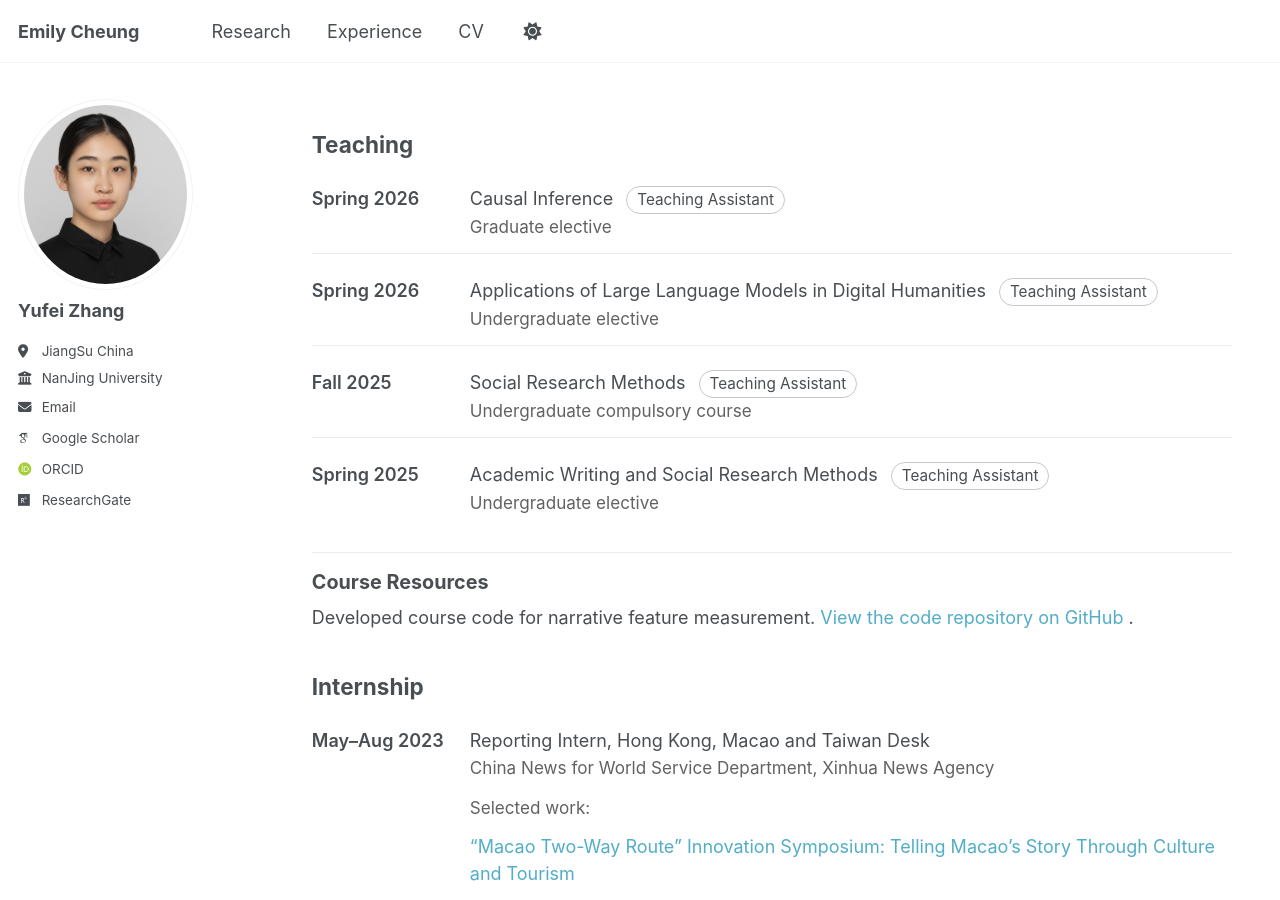
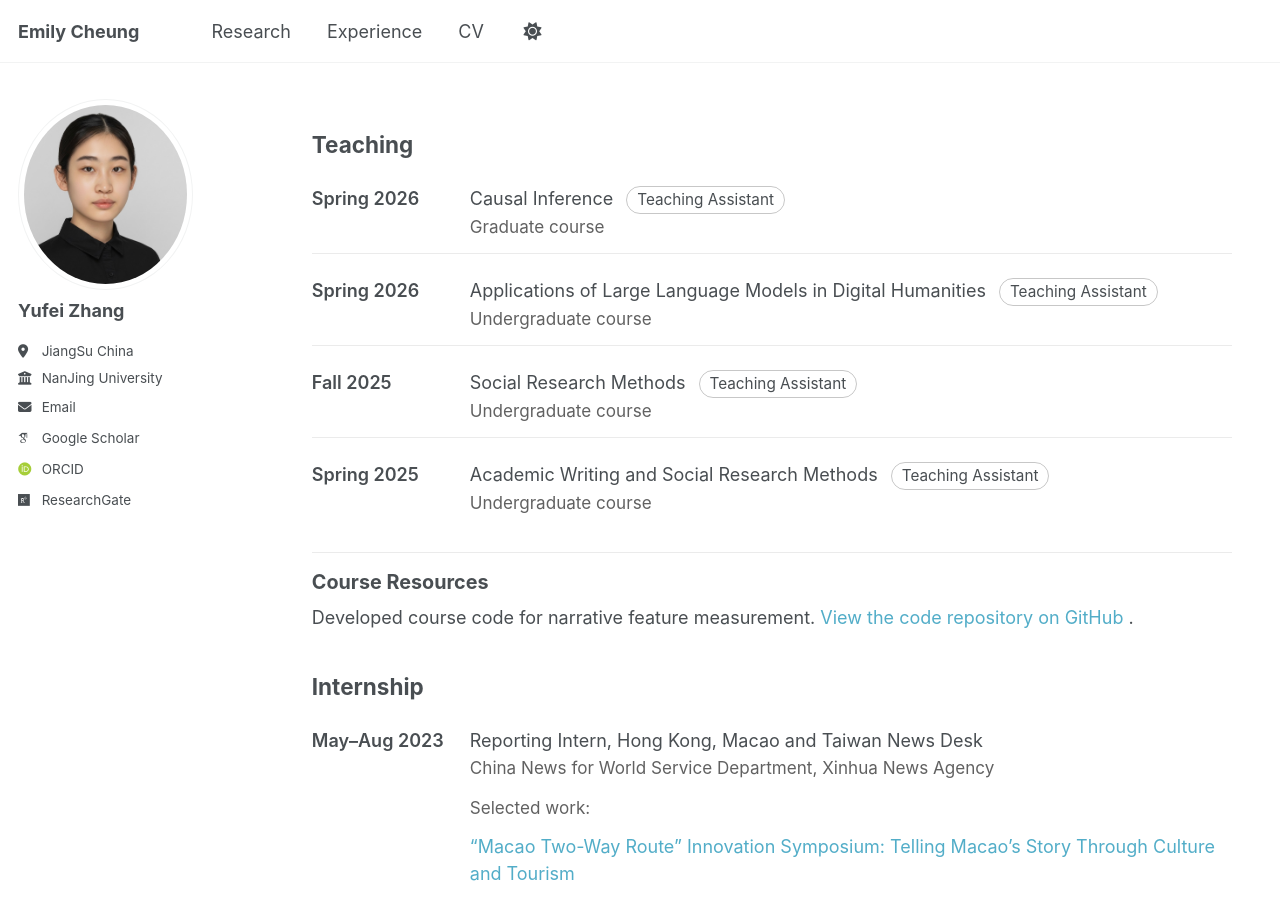
Before and after one commit to Emily-Cheung-1902/Emily-Cheung-1902.github.io, a Jekyll site: the page built from _pages/teaching.html, in a window 1280 px wide and 900 px high. Built offline with Jekyll 4.4.1, drawn with Linux system fonts in a browser that asks for light colours; some web fonts are replaced.

Commit message:
Update teaching.html

```diff
--- a/_pages/teaching.html
+++ b/_pages/teaching.html
@@ -14,7 +14,7 @@ author_profile: true
     <div class="cv-main">
       Causal Inference
       <span class="cv-badge">Teaching Assistant</span>
-      <div class="cv-meta">Graduate elective</div>
+      <div class="cv-meta">Graduate course</div>
     </div>
   </li>
 
@@ -23,7 +23,7 @@ author_profile: true
     <div class="cv-main">
       Applications of Large Language Models in Digital Humanities
       <span class="cv-badge">Teaching Assistant</span>
-      <div class="cv-meta">Undergraduate elective</div>
+      <div class="cv-meta">Undergraduate course</div>
     </div>
   </li>
 
@@ -32,7 +32,7 @@ author_profile: true
     <div class="cv-main">
       Social Research Methods
       <span class="cv-badge">Teaching Assistant</span>
-      <div class="cv-meta">Undergraduate compulsory course</div>
+      <div class="cv-meta">Undergraduate course</div>
     </div>
   </li>
 
@@ -41,7 +41,7 @@ author_profile: true
     <div class="cv-main">
       Academic Writing and Social Research Methods
       <span class="cv-badge">Teaching Assistant</span>
-      <div class="cv-meta">Undergraduate elective</div>
+      <div class="cv-meta">Undergraduate course</div>
     </div>
   </li>
 </ul>
@@ -62,7 +62,7 @@ author_profile: true
     <div class="cv-term">May–Aug 2023</div>
 
     <div class="cv-main">
-      Reporting Intern, Hong Kong, Macao and Taiwan Desk<br/>
+      Reporting Intern, Hong Kong, Macao and Taiwan News Desk<br/>
       <span class="cv-meta">China News for World Service Department, Xinhua News Agency</span>
 
       <div style="margin-top: 0.75rem;">
```
